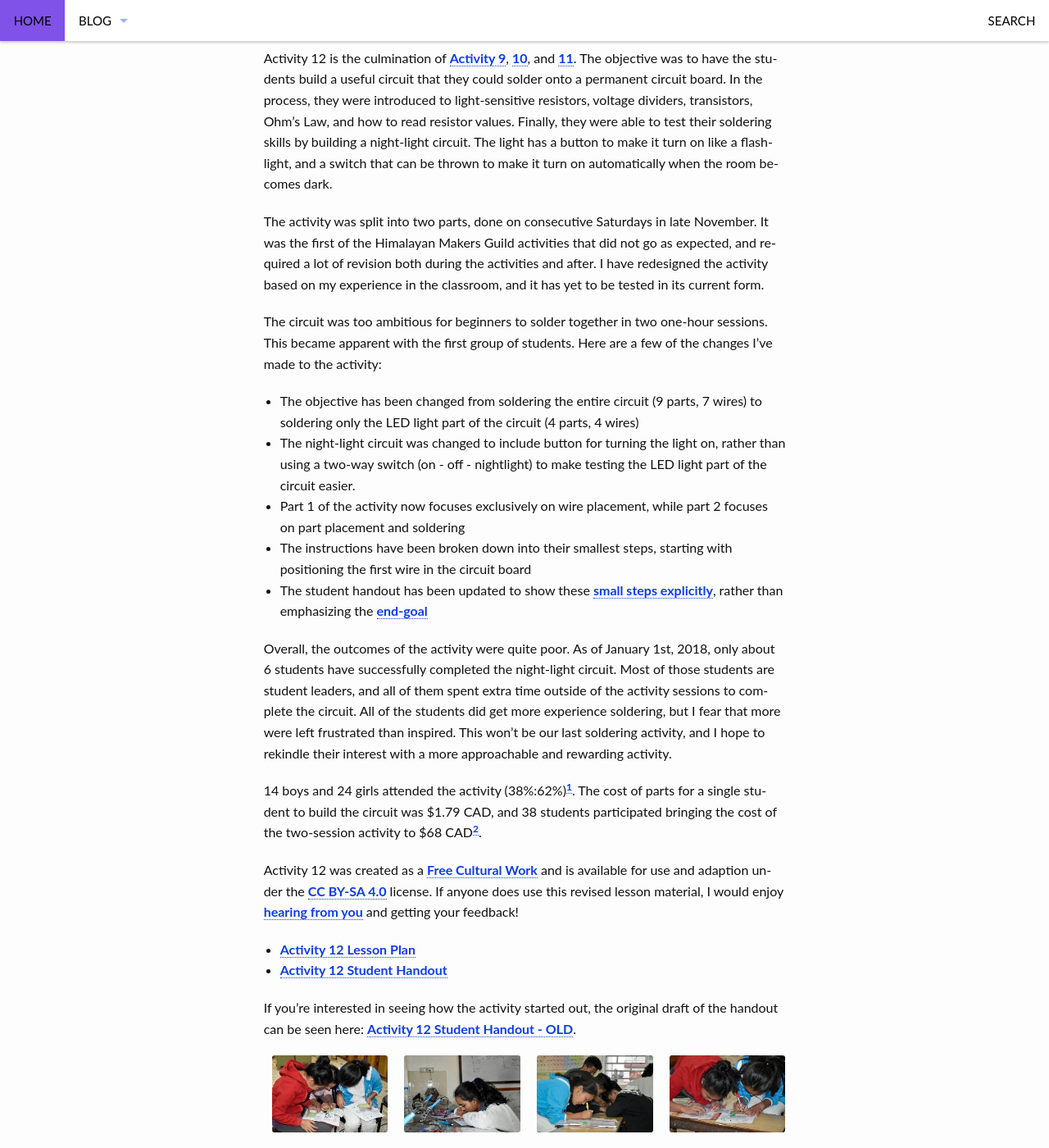
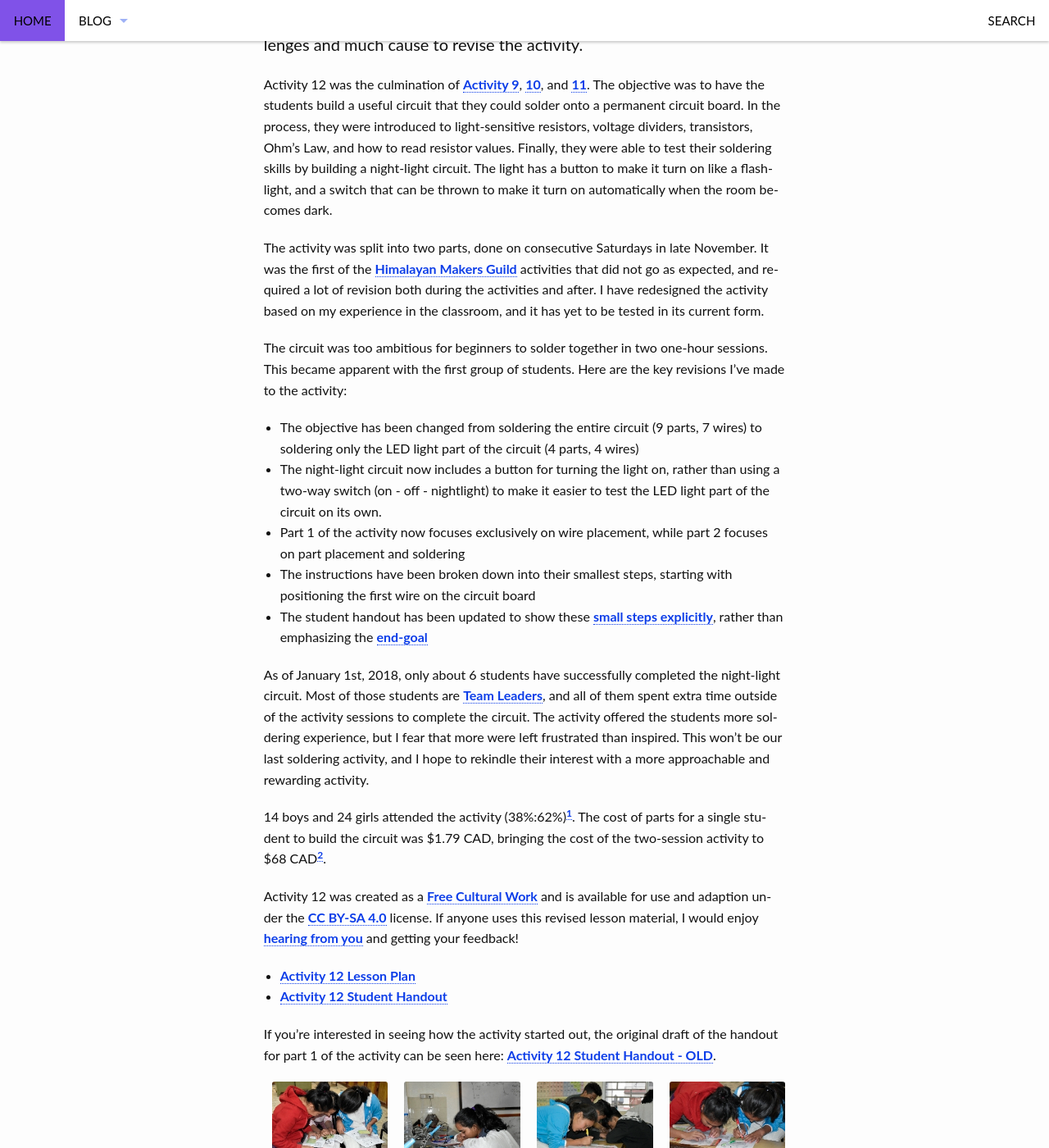
Before and after one commit to hpigot/hpigot.github.io, a Jekyll site: the page built from _posts/2018-01-02-activity12.md, in a window 1280 px wide and 1400 px high, scrolled down 731 px. Shown: the whole window at 82% size. Built offline with Jekyll 4.4.1, drawn with Linux system fonts in a browser that asks for light colours; some of the changed text lies outside the part shown.

Commit message:
final edits

```diff
--- a/_posts/2018-01-02-activity12.md
+++ b/_posts/2018-01-02-activity12.md
@@ -1,7 +1,7 @@
 ---
 layout: page
-title: "Activity 12 - Soldering a Night-Light onto a Circuit Board"
-teaser: "An attempt at soldering a useful circuit, and subsequent revision of the activity."
+title: "Activity 12 - Soldering a Night-Light Circuit"
+teaser: "After exploring a night-light circuit in previous activities, the club members solder the circuit permanently onto a board, with unforeseen challenges and much cause to revise the activity."
 header: no
 image:
     title: activity12/0007.jpg
@@ -45,28 +45,28 @@
 
 ---
 
-Activity 12 is the culmination of [Activity 9][], [10][], and [11][]. The objective was to have the students build a useful circuit that they could solder onto a permanent circuit board. In the process, they were introduced to light-sensitive resistors, voltage dividers, transistors, Ohm's Law, and how to read resistor values. Finally, they were able to test their soldering skills by building a night-light circuit. The light has a button to make it turn on like a flashlight, and a switch that can be thrown to make it turn on automatically when the room becomes dark.
+Activity 12 was the culmination of [Activity 9][], [10][], and [11][]. The objective was to have the students build a useful circuit that they could solder onto a permanent circuit board. In the process, they were introduced to light-sensitive resistors, voltage dividers, transistors, Ohm's Law, and how to read resistor values. Finally, they were able to test their soldering skills by building a night-light circuit. The light has a button to make it turn on like a flashlight, and a switch that can be thrown to make it turn on automatically when the room becomes dark.
 
-The activity was split into two parts, done on consecutive Saturdays in late November. It was the first of the Himalayan Makers Guild activities that did not go as expected, and required a lot of revision both during the activities and after. I have redesigned the activity based on my experience in the classroom, and it has yet to be tested in its current form.
+The activity was split into two parts, done on consecutive Saturdays in late November. It was the first of the [Himalayan Makers Guild][HMG] activities that did not go as expected, and required a lot of revision both during the activities and after. I have redesigned the activity based on my experience in the classroom, and it has yet to be tested in its current form.
 
-The circuit was too ambitious for beginners to solder together in two one-hour sessions. This became apparent with the first group of students. Here are a few of the changes I've made to the activity:
+The circuit was too ambitious for beginners to solder together in two one-hour sessions. This became apparent with the first group of students. Here are the key revisions I've made to the activity:
 
 * The objective has been changed from soldering the entire circuit (9 parts, 7 wires) to soldering only the LED light part of the circuit (4 parts, 4 wires)
-* The night-light circuit was changed to include button for turning the light on, rather than using a two-way switch (on - off - nightlight) to make testing the LED light part of the circuit easier.
+* The night-light circuit now includes a button for turning the light on, rather than using a two-way switch (on - off - nightlight) to make it easier to test the LED light part of the circuit on its own.
 * Part 1 of the activity now focuses exclusively on wire placement, while part 2 focuses on part placement and soldering
-* The instructions have been broken down into their smallest steps, starting with positioning the first wire in the circuit board
+* The instructions have been broken down into their smallest steps, starting with positioning the first wire on the circuit board
 * The student handout has been updated to show these [small steps explicitly][handout 12], rather than emphasizing the [end-goal][oldhandout]
 
-Overall, the outcomes of the activity were quite poor. As of January 1st, 2018, only about 6 students have successfully completed the night-light circuit. Most of those students are student leaders, and all of them spent extra time outside of the activity sessions to complete the circuit. All of the students did get more experience soldering, but I fear that more were left frustrated than inspired. This won't be our last soldering activity, and I hope to rekindle their interest with a more approachable and rewarding activity.
+As of January 1st, 2018, only about 6 students have successfully completed the night-light circuit. Most of those students are [Team Leaders][], and all of them spent extra time outside of the activity sessions to complete the circuit. The activity offered the students more soldering experience, but I fear that more were left frustrated than inspired. This won't be our last soldering activity, and I hope to rekindle their interest with a more approachable and rewarding activity.
 
-14 boys and 24 girls attended the activity (38%:62%)[^1]. The cost of parts for a single student to build the circuit was $1.79 CAD, and 38 students participated bringing the cost of the two-session activity to $68 CAD[^2].
+14 boys and 24 girls attended the activity (38%:62%)[^1]. The cost of parts for a single student to build the circuit was $1.79 CAD, bringing the cost of the two-session activity to $68 CAD[^2].
 
-Activity 12 was created as a [Free Cultural Work][] and is available for use and adaption under the [CC BY-SA 4.0][] license. If anyone does use this revised lesson material, I would enjoy [hearing from you](mailto:contact@harrypigot.com) and getting your feedback!
+Activity 12 was created as a [Free Cultural Work][] and is available for use and adaption under the [CC BY-SA 4.0][] license. If anyone uses this revised lesson material, I would enjoy [hearing from you](mailto:contact@harrypigot.com) and getting your feedback!
 
 *	[**Activity 12 Lesson Plan**][lesson plan 12]
 *	[**Activity 12 Student Handout**][handout 12]
 
-If you're interested in seeing how the activity started out, the original draft of the handout can be seen here: [**Activity 12 Student Handout - OLD**][oldhandout].
+If you're interested in seeing how the activity started out, the original draft of the handout for part 1 of the activity can be seen here: [**Activity 12 Student Handout - OLD**][oldhandout].
 
 {% include gallery %}
 
```
